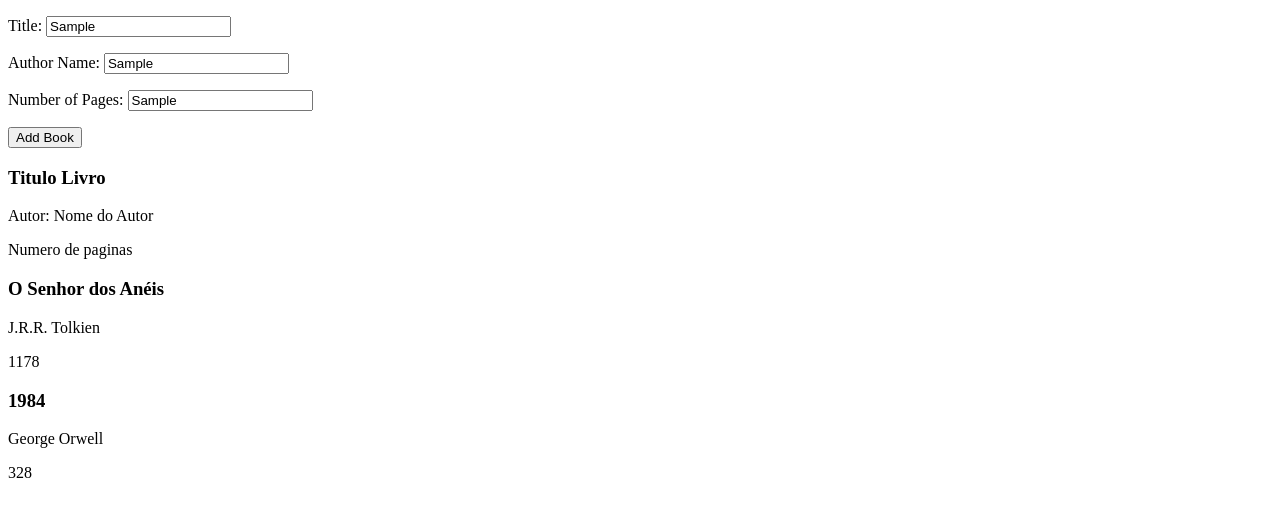
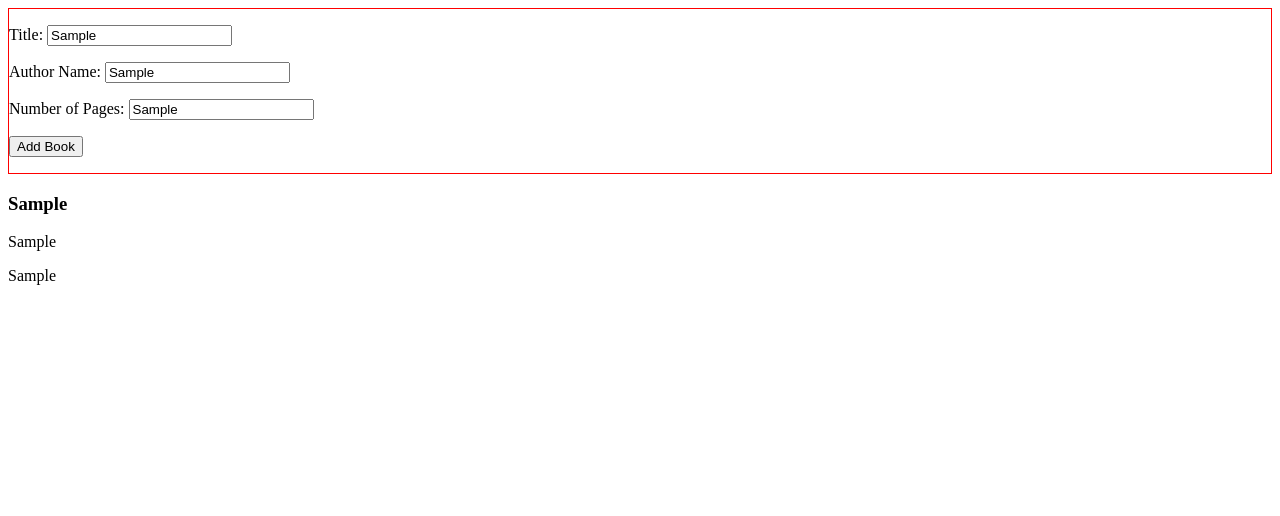
Before and after one commit to ThiagoMDuarte/library-TOP, a plain HTML site: page index.html in a window 1280 px wide. Both pictures are taken after typing "Sample", "Sample", "Sample" into the empty fields and a click on the button "Add Book". Drawn offline with Linux system fonts and the light colour scheme.

Commit message:
Form add button works

```diff
--- a/code.js
+++ b/code.js
@@ -1,32 +1,21 @@
-const myLibrary = [
-    {
-        title: "O Senhor dos Anéis",
-        author: "J.R.R. Tolkien",
-        pages: 1178
-    },
-    {
-        title: "1984",
-        author: "George Orwell",
-        pages: 328
-    }
-];
+const myLibrary = [];
+
+displayLibrary()
 
 function Book (title, author, pages, read) {
     this.title = title
     this.author = author
     this.pages = pages
-    //this.read = read
 }
 
 function addBookToLibrary (book) {
     myLibrary.push(book)
 }
 
-/* const livro2 = new Book('Teste titulo','Teste autor',222,true)
-addBookToLibrary(livro2) */
+function displayLibrary () {
 
-function displayLibrary (myLibrary) {
     const libraryDiv = document.querySelector('.myLibrary')
+    libraryDiv.innerHTML = ''
 
     for (const livro of myLibrary) {
         const bookDiv = document.createElement('div')
@@ -48,13 +37,17 @@
         libraryDiv.appendChild(bookDiv)
 }}
 
+const addButton = document.querySelector('#addBook')
+addButton.addEventListener('click',function (event){
+    event.preventDefault()
 
-displayLibrary(myLibrary)
+    const title = document.getElementById('title').value
+    const author = document.getElementById('author').value
+    const pages = document.getElementById('pages').value
 
+    let livro = new Book(title,author,pages)
 
-const addButton = document.querySelector('#addBook')
-addButton.addEventListener('click',buttonCLicked)
+    addBookToLibrary(livro)
+    displayLibrary()
 
-function buttonCLicked (event) {
-    event.preventDefault()
-}
+})
--- a/index.html
+++ b/index.html
@@ -5,6 +5,7 @@
     <meta name="viewport" content="width=device-width, initial-scale=1.0">
     <title>Document</title>
     <script src="code.js" defer></script>
+    <link rel="stylesheet" href="style.css">
 </head>
 <body>
     <div class="header">
@@ -38,7 +39,6 @@
             <p>Autor: Nome do Autor</p>
             <p>Numero de paginas</p>
         </div>
-
     </div>
 </body>
 </html>
--- /dev/null
+++ b/style.css
@@ -0,0 +1,3 @@
+.header {
+    border: 1px solid red;
+}
```
